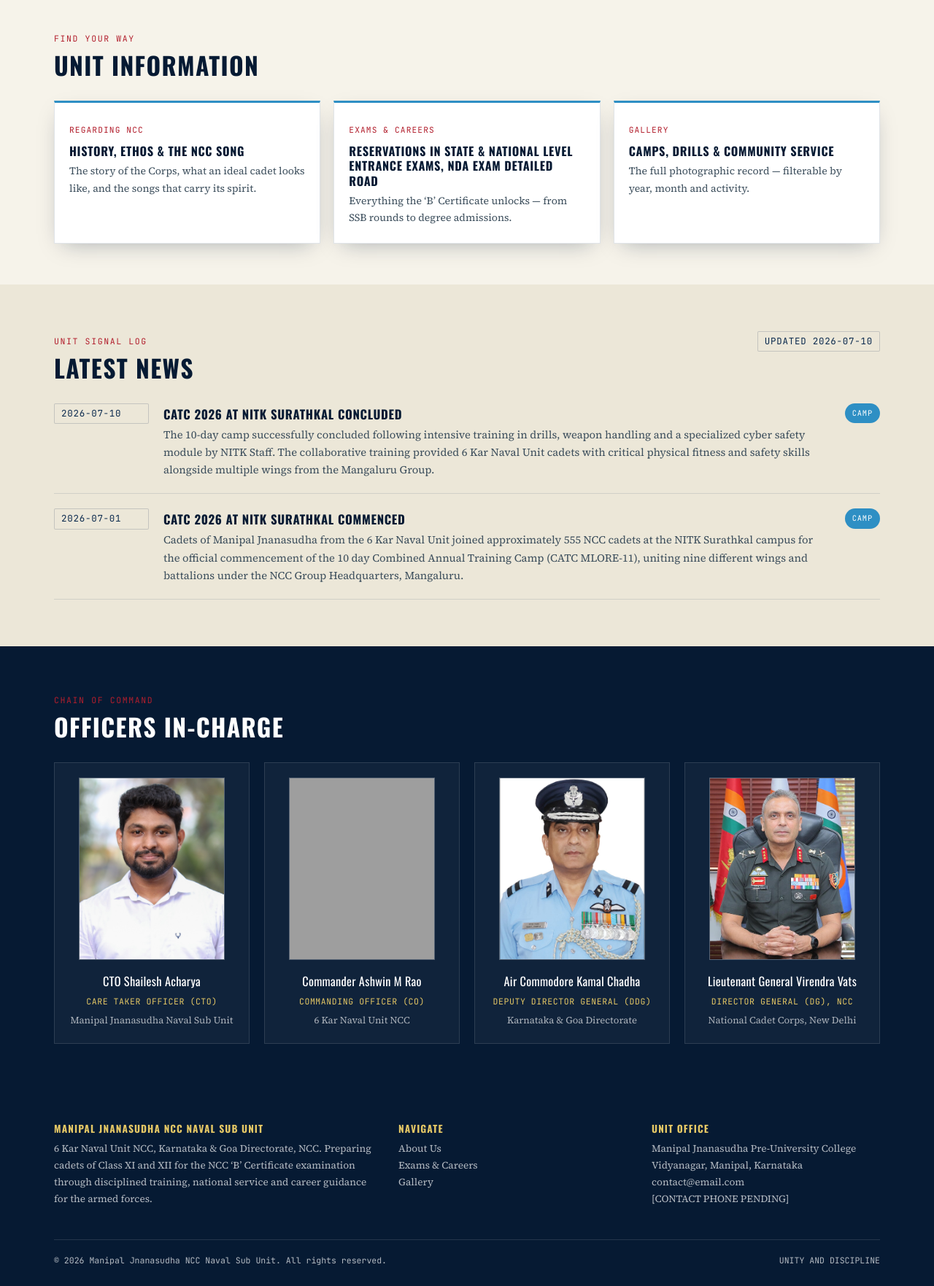
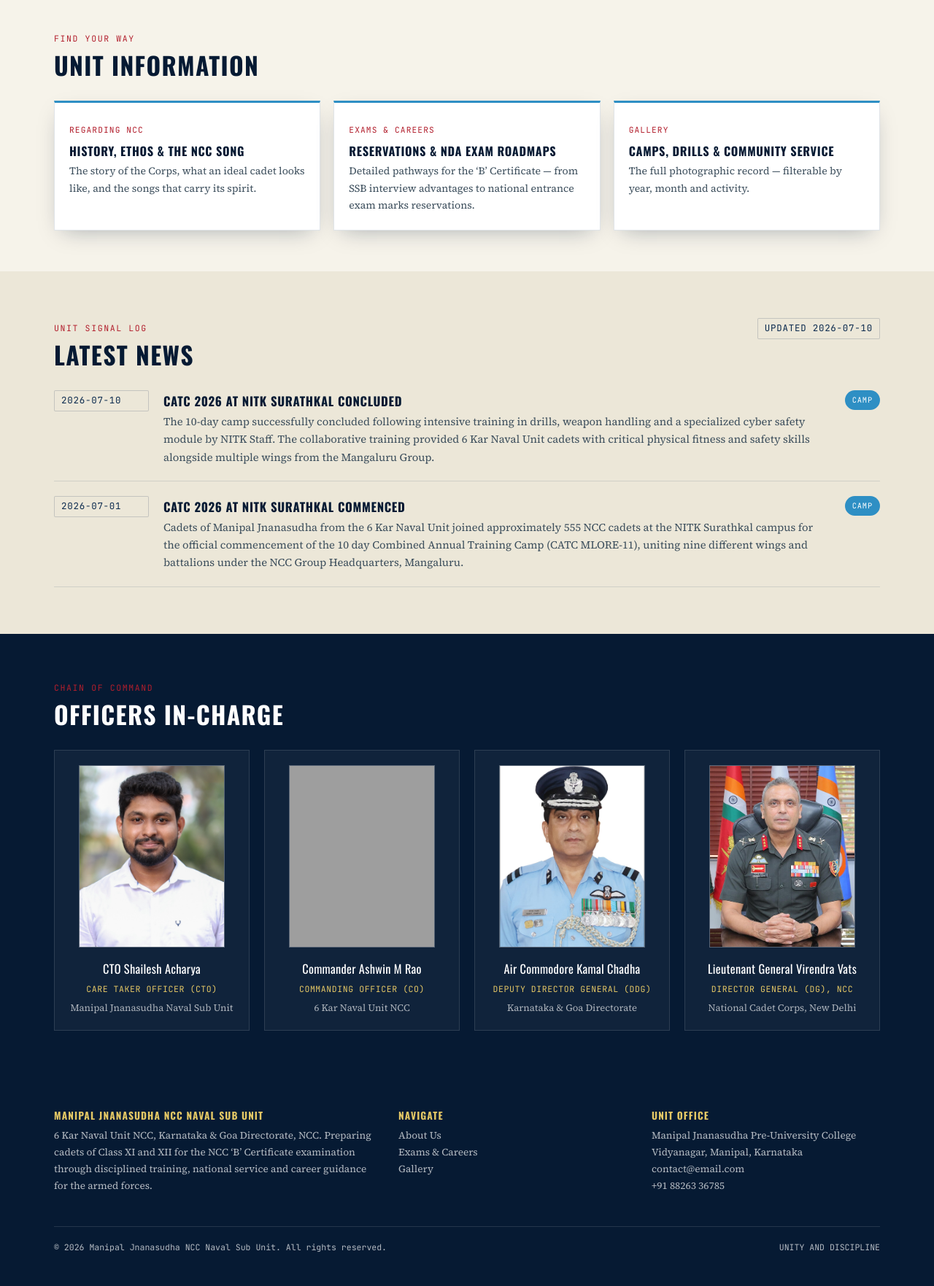
Before and after one commit to prathambhandary/NCC-Landing-Page, a Flask app: page / in a window 1280 px wide. Shown: the part 766-2529 px from the top of the page at 73% size. After the commit the page ends 2483 px from the top, so only its background shows below. Run offline with Flask 3, Linux system fonts and the light colour scheme; grey boxes are pictures that could not be loaded.

Commit message:
SEO improvementss

```diff
--- a/static/css/style.css
+++ b/static/css/style.css
@@ -14,6 +14,15 @@
   src: url('../fonts/Swiss 921 Regular.otf') format('opentype');
   font-weight: normal;
   font-style: normal;
+}
+
+/* Fallback example to ensure crawlers can see it immediately */
+@media print, screen and (prefers-reduced-motion: reduce) {
+  .reveal {
+    opacity: 1 !important;
+    transform: none !important;
+    display: flex !important; /* Or block, depending on item layout */
+  }
 }
 
 :root {
--- a/templates/base.html
+++ b/templates/base.html
@@ -6,6 +6,8 @@
 <title>{% block title %}{{ unit_name }}{% endblock %} — {{ unit_name }}</title>
 <meta name="description" content="Official website of the {{ unit_name }}, {{ parent_unit }}, {{ directorate }}.">
 <link rel="stylesheet" href="{{ url_for('static', filename='css/style.css') }}">
+<link rel="shortcut icon" href="favicon.ico" type="image/x-icon">
+{% block structured_data %}{% endblock %}
 </head>
 <body>
 
@@ -67,7 +69,7 @@
           <li>Manipal Jnanasudha Pre-University College</li>
           <li>Vidyanagar, Manipal, Karnataka</li>
           <li>contact@email.com</li>
-          <li>[CONTACT PHONE PENDING]</li>
+          <li>+91 88263 36785</li>
         </ul>
       </div>
     </div>
--- a/templates/index.html
+++ b/templates/index.html
@@ -1,5 +1,33 @@
 {% extends "base.html" %}
 {% block title %}Home{% endblock %}
+
+{% block structured_data %}
+<script type="application/ld+json">
+{
+  "@context": "https://schema.org",
+  "@type": "EducationalOrganization",
+  "name": "Manipal Jnanasudha NCC Naval Sub Unit",
+  "alternateName": "National Cadet Corps - Naval Wing Manipal Jnanasudha",
+  "description": "The Naval Sub Unit at Manipal Jnanasudha trains cadets of Classes XI and XII from Manipal and Udupi campuses for the NCC 'B' Certificate examination.",
+  "parentOrganization": {
+    "@type": "GovernmentOrganization",
+    "name": "{{ parent_unit }}",
+    "subOrganization": {
+      "@type": "GovernmentOrganization",
+      "name": "{{ directorate }}"
+    }
+  },
+  "address": {
+    "@type": "PostalAddress",
+    "addressLocality": "Vidyanagar, Manipal",
+    "addressRegion": "Karnataka",
+    "addressCountry": "IN"
+  },
+  "eligibilityRequirements": "Classes XI and XII students",
+  "award": "NCC 'B' Certificate"
+}
+</script>
+{% endblock %}
 
 {% block content %}
 
@@ -7,15 +35,15 @@
   <div class="container">
     <div class="hero-emblems">
       <div class="emblem-slot" style="display: flex; justify-content: center; align-items: center;">
-        <img src="{{ url_for('static', filename='images/branding/ncc_logo.png') }}" alt="NCC Logo">
+        <img src="{{ url_for('static', filename='images/branding/ncc_logo.png') }}" alt="Official emblem of the National Cadet Corps (NCC) India">
       </div>
 
       <div class="emblem-slot" style="display: flex; justify-content: center; align-items: center;">
-        <img src="{{ url_for('static', filename='images/branding/india_flag.png') }}" alt="Indian Flag">
+        <img src="{{ url_for('static', filename='images/branding/india_flag.png') }}" alt="National Flag of India Tricolor">
       </div>
 
       <div class="emblem-slot" style="display: flex; justify-content: center; align-items: center;">
-        <img src="{{ url_for('static', filename='images/branding/navy_logo.png') }}" alt="Indian Navy Crest">
+        <img src="{{ url_for('static', filename='images/branding/navy_logo.png') }}" alt="Official Crest of the Indian Navy Naval Wing">
       </div>
     </div>
     <div class="hero-titles">
@@ -70,8 +98,8 @@
       </a>
       <a class="quicknav-card reveal" href="{{ url_for('opportunities') }}">
         <span class="qn-index">EXAMS & CAREERS</span>
-        <h3>Reservations in State & National Level Entrance Exams, NDA exam detailed Road </h3>
-        <p>Everything the &lsquo;B&rsquo; Certificate unlocks &mdash; from SSB rounds to degree admissions.</p>
+        <h3>Reservations &amp; NDA Exam Roadmaps</h3>
+        <p>Detailed pathways for the &lsquo;B&rsquo; Certificate &mdash; from SSB interview advantages to national entrance exam marks reservations.</p>
       </a>
       <!-- <a class="quicknav-card reveal" href="{{ url_for('achievers') }}">
         <span class="qn-index">ACHIEVERS</span>
@@ -128,7 +156,7 @@
       {% for o in officers %}
       <div class="officer-card reveal">
         <div class="officer-photo">
-          <img src="{{ url_for('static', filename=o.photo) }}" alt="{{ o.name }}">
+          <img src="{{ url_for('static', filename=o.photo) }}" alt="Portrait photograph of {{ o.name }}, {{ o.designation }}">
         </div>
         <div class="o-name">{{ o.name }}</div>
         <div class="o-role">{{ o.designation }}</div>
```
Also changed, not shown: static/images/gallery/ncc/favicon.ico (added).
